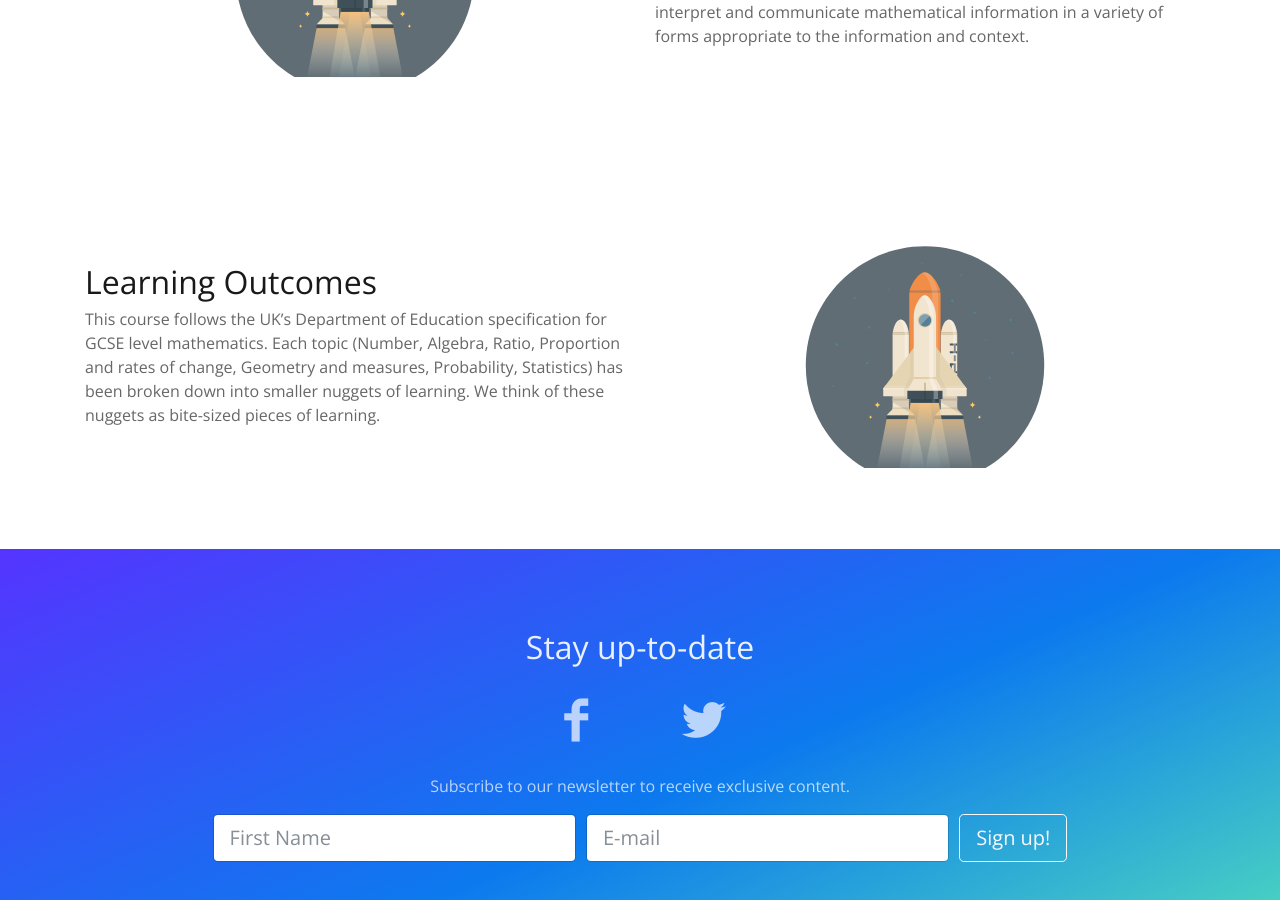
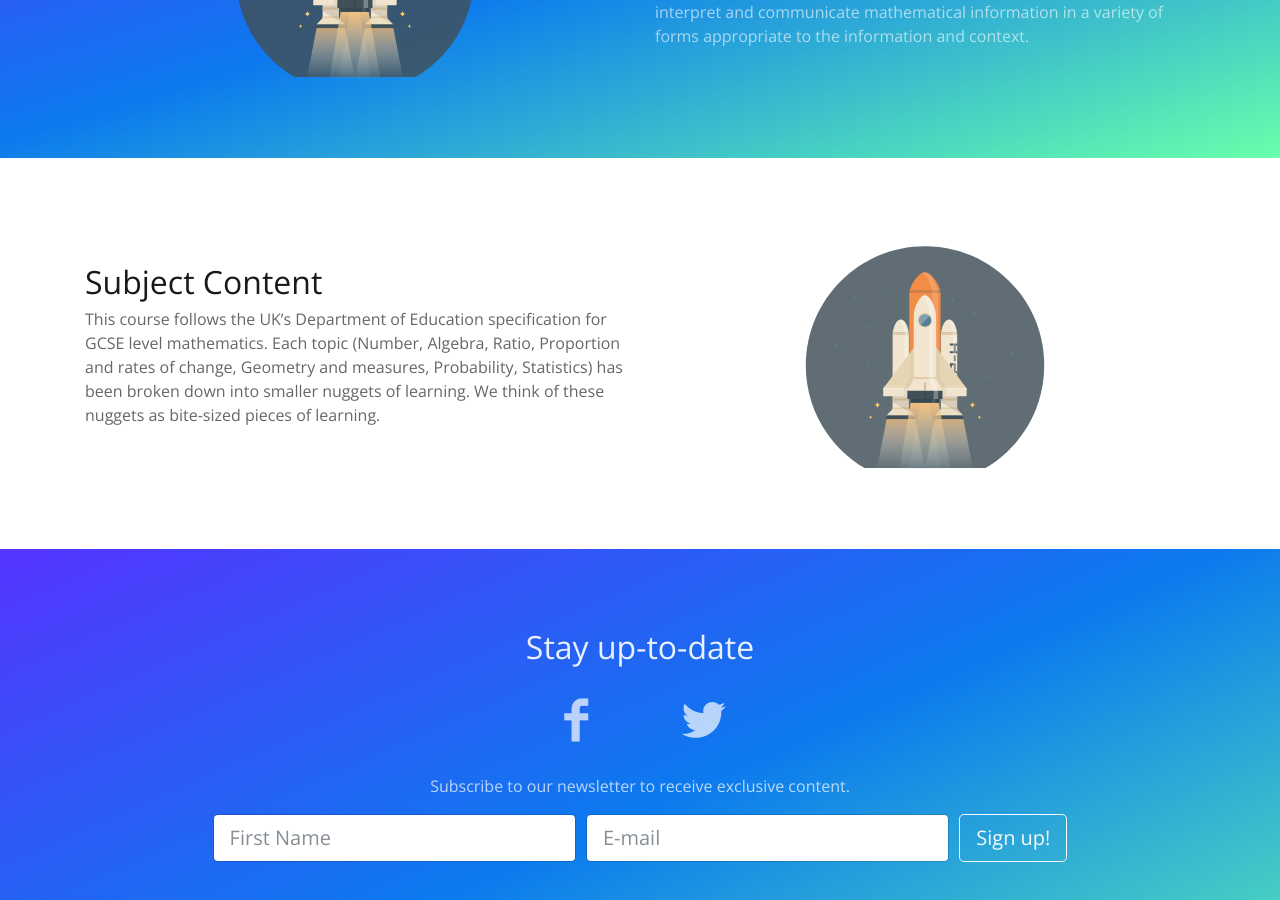
Before and after one commit to story-ai/story-ai.github.io, a Jekyll site: the page built from maths.md, in a window 1280 px wide and 900 px high, scrolled down 1601 px. Built offline with Jekyll 4.4.1, drawn with Linux system fonts in a browser that asks for light colours.

Commit message:
Updated 'maths.md' via CloudCannon

```diff
--- a/maths.md
+++ b/maths.md
@@ -39,7 +40,7 @@
   - type: section
     content:
       id: second
-      header: Learning Outcomes
+      header: Subject Content
       text:
         - >-
           This course follows the UK’s Department of Education specification for GCSE level mathematics.  Each topic (Number, Algebra, Ratio, Proportion and rates of change, Geometry and measures, Probability, Statistics) has been broken down into smaller nuggets of learning. We think of these nuggets as bite-sized pieces of learning.
```
Also changed, not shown: other parts of maths.md (+1 -0 lines).
